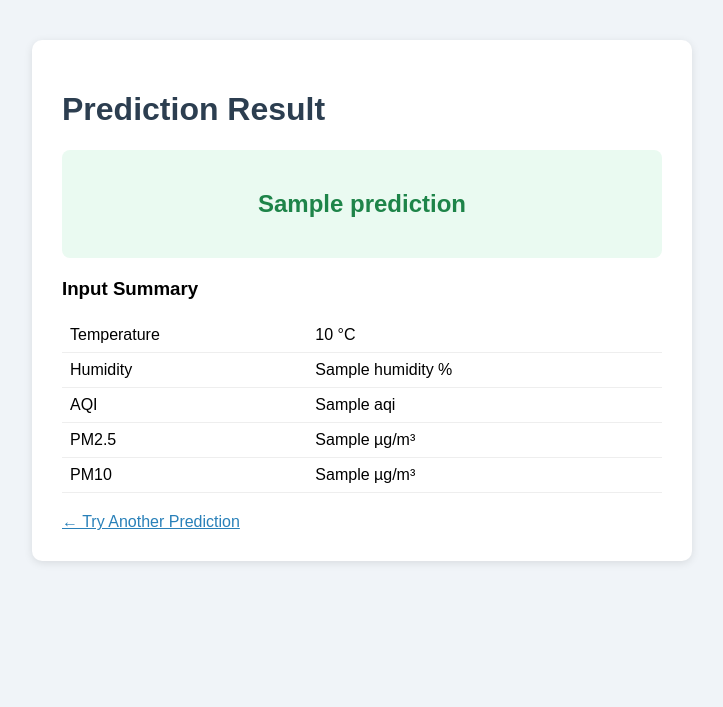
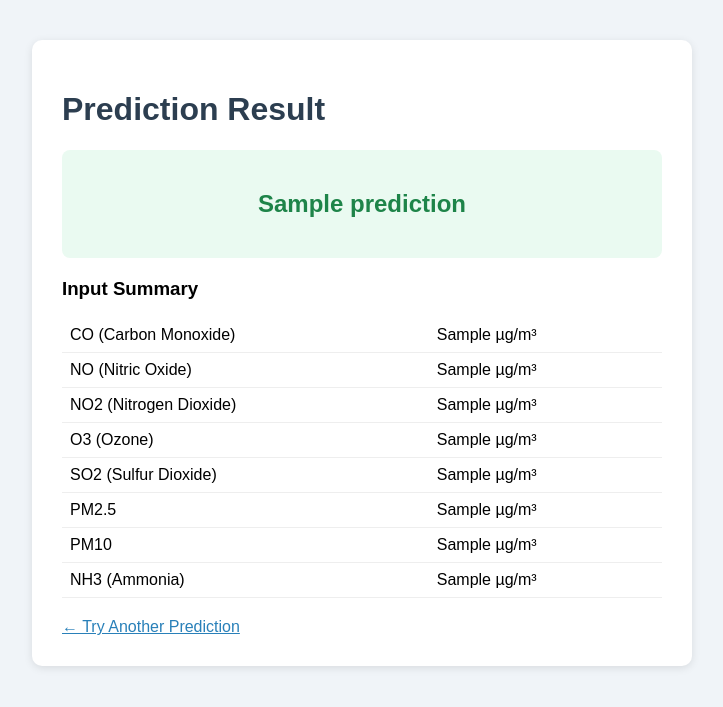
Before and after one commit to Hiraya025/PTF03_Final_Project, a Flask app: template templates/result.html in a window 1280 px wide. Shown: the top 707 px of the page, without its empty margins (278-1001 px from the left). Run offline with Flask 3, Linux system fonts and the light colour scheme; the template is opened without the code that fills it: most values are stand-ins (such as "Sample title", 1, 10 or a date in 2020); parts of the project's set-up code (start-up, migrations or seed data) failed here and were passed over.

Commit message:
Enhance result.html with more air quality data
Updated the result template to include additional air quality metrics.

```diff
--- a/templates/result.html
+++ b/templates/result.html
@@ -15,11 +15,14 @@
 
         <h3>Input Summary</h3>
         <table>
-            <tr><td>Temperature</td><td>{{ temperature }} °C</td></tr>
-            <tr><td>Humidity</td><td>{{ humidity }} %</td></tr>
-            <tr><td>AQI</td><td>{{ aqi }}</td></tr>
+            <tr><td>CO (Carbon Monoxide)</td><td>{{ co }} µg/m³</td></tr>
+            <tr><td>NO (Nitric Oxide)</td><td>{{ no }} µg/m³</td></tr>
+            <tr><td>NO2 (Nitrogen Dioxide)</td><td>{{ no2 }} µg/m³</td></tr>
+            <tr><td>O3 (Ozone)</td><td>{{ o3 }} µg/m³</td></tr>
+            <tr><td>SO2 (Sulfur Dioxide)</td><td>{{ so2 }} µg/m³</td></tr>
             <tr><td>PM2.5</td><td>{{ pm25 }} µg/m³</td></tr>
             <tr><td>PM10</td><td>{{ pm10 }} µg/m³</td></tr>
+            <tr><td>NH3 (Ammonia)</td><td>{{ nh3 }} µg/m³</td></tr>
         </table>
 
         <a href="/">← Try Another Prediction</a>
```
